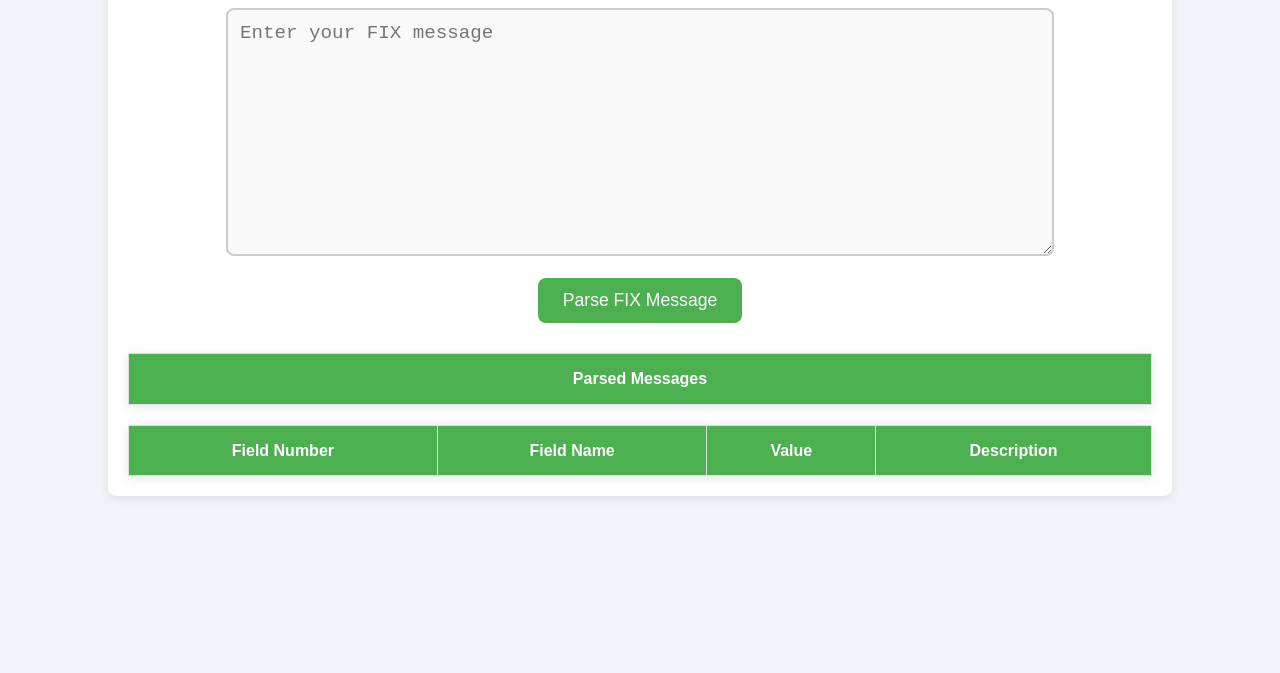
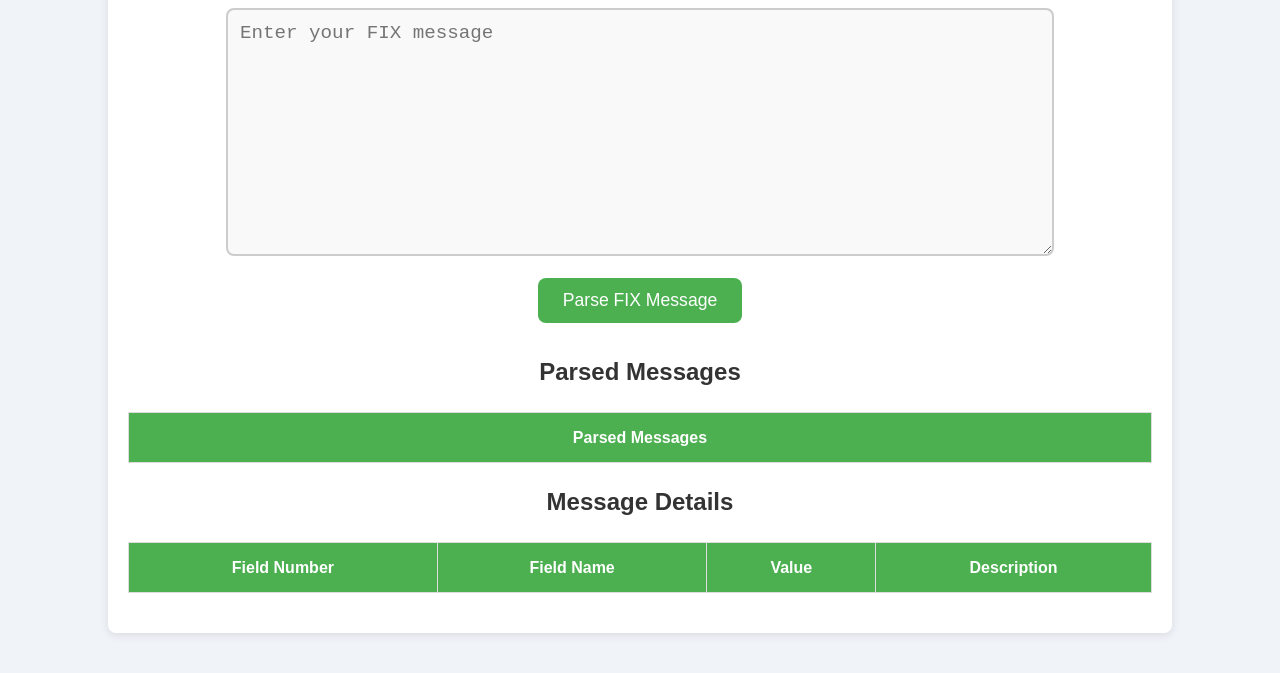
Before and after one commit to crohank/Fixers, a website: page public/index.html in a window 1280 px wide. Shown: the part 192-865 px from the top of the page. Before the commit the page ends 800 px from the top, so only its background shows below. Drawn offline with Linux system fonts and the light colour scheme.

Commit message:
Scroll bar

```diff
--- a/public/index.html
+++ b/public/index.html
@@ -19,8 +19,10 @@
       <button type="submit" class="submit-btn">Parse FIX Message</button>
     </form>
 
-    <!-- Table to display parsed FIX messages (single column for field names) -->
+    <!-- Wrapper for parsed messages table -->
     <div class="message-list">
+      <h2>Parsed Messages</h2>
+      <div class="table-container">
         <table id="parsedMessages" class="styled-table">
           <thead>
             <tr>
@@ -32,8 +34,12 @@
           </tbody>
         </table>
       </div>
+    </div>
 
-    <!-- Main table to display selected parsed FIX message details -->
+    <!-- Wrapper for main parsed table -->
+    <div class="details-list">
+      <h2>Message Details</h2>
+      <div class="table-container details">
         <table id="parsedTable" class="styled-table">
           <thead>
             <tr>
@@ -48,6 +54,8 @@
           </tbody>
         </table>
       </div>
+    </div>
+  </div>
 
   <script src="script.js"></script> <!-- Link to your JS file -->
 </body>
--- a/public/style.css
+++ b/public/style.css
@@ -66,13 +66,21 @@ textarea:focus {
 }
 
 /* Table styles */
+.table-container {
+    max-height: 150px; /* Set a max height for the parsed messages table */
+    overflow-y: auto; /* Enable vertical scrolling */
+    margin: 20px 0; /* Add margin for spacing */
+}
+
+.details-list .table-container {
+    max-height: 300px; /* Set a larger max height for the details table */
+}
+
 .styled-table {
     width: 100%;
-    margin-top: 20px;
     border-collapse: collapse;
     font-size: 1rem;
     box-shadow: 0 2px 10px rgba(0, 0, 0, 0.1);
-    overflow-x: auto;
 }
 
 .styled-table th, .styled-table td {
```
Lines whose indentation alone changed are shown as unchanged.
